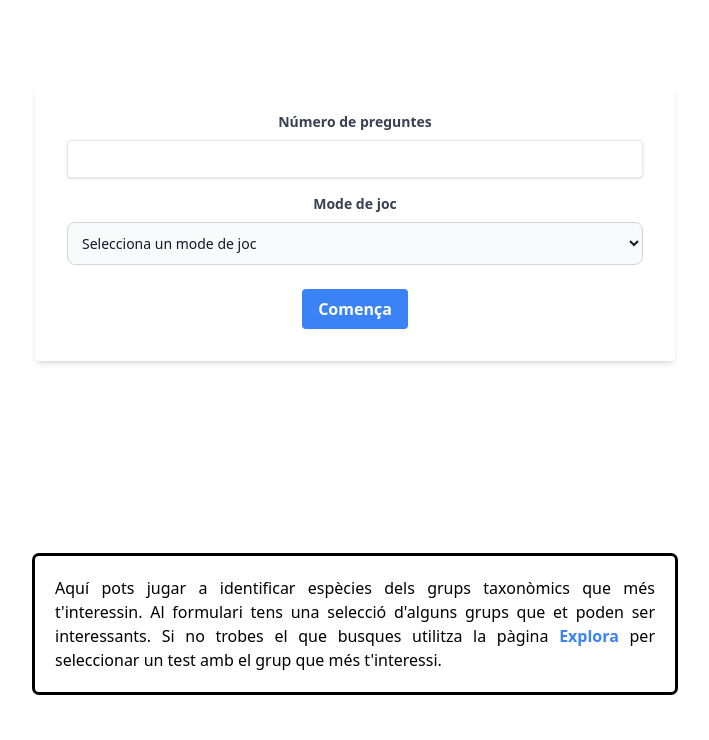
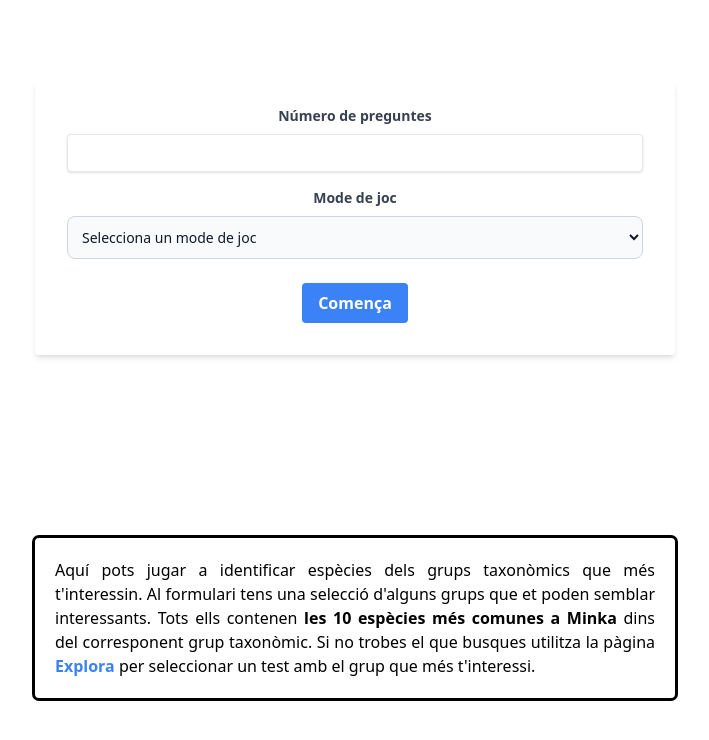
Before and after one commit to fergascod/MinkaID-React, a Next.js app: page /new_test in a window 1280 px wide. Shown: the top 740 px of the page, without its empty margins (285-994 px from the left). Built offline with nearby package versions, Linux system fonts and the light colour scheme.

Commit message:
Update description

```diff
--- a/app/new_test/page.tsx
+++ b/app/new_test/page.tsx
@@ -71,7 +71,8 @@ export default function TestForm() {
             <div className='p-5 m-5 mx-auto w-1/2 outline rounded'>
                 <p className='text-justify	'>
                     Aquí pots jugar a identificar espècies dels grups taxonòmics que més t'interessin.
-                    Al formulari tens una selecció d'alguns grups que et poden ser interessants.
+                    Al formulari tens una selecció d'alguns grups que et poden semblar interessants. Tots ells contenen
+                    <span className='font-bold'> les 10 espècies més comunes a Minka </span> dins del corresponent grup taxonòmic.
                     Si no trobes el que busques utilitza la pàgina <Link href="/explore"><span className='text-blue-500 hover:text-blue-700 font-bold'>Explora </span></Link>
                     per seleccionar un test amb el grup que més t'interessi.
                 </p>
```
